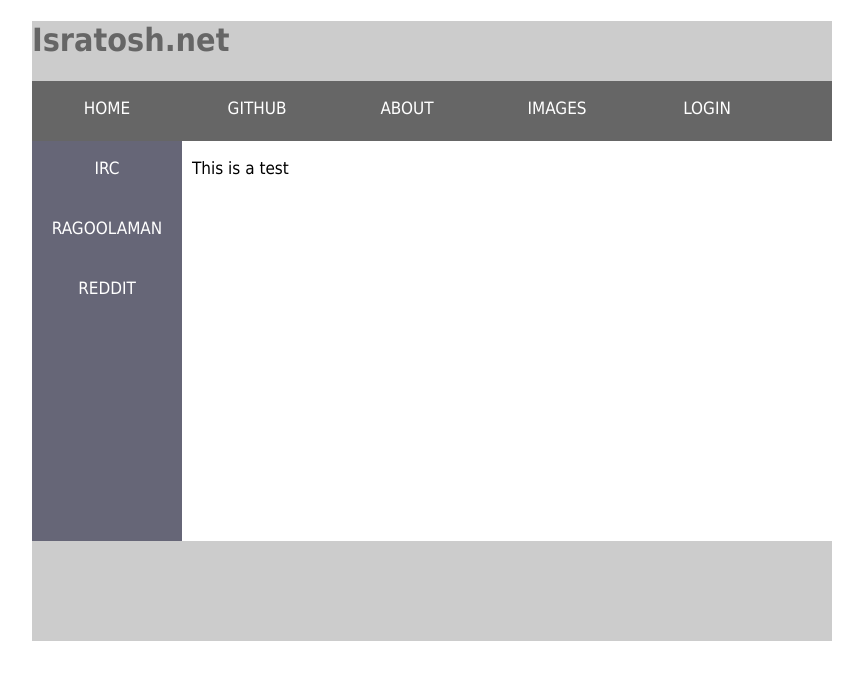
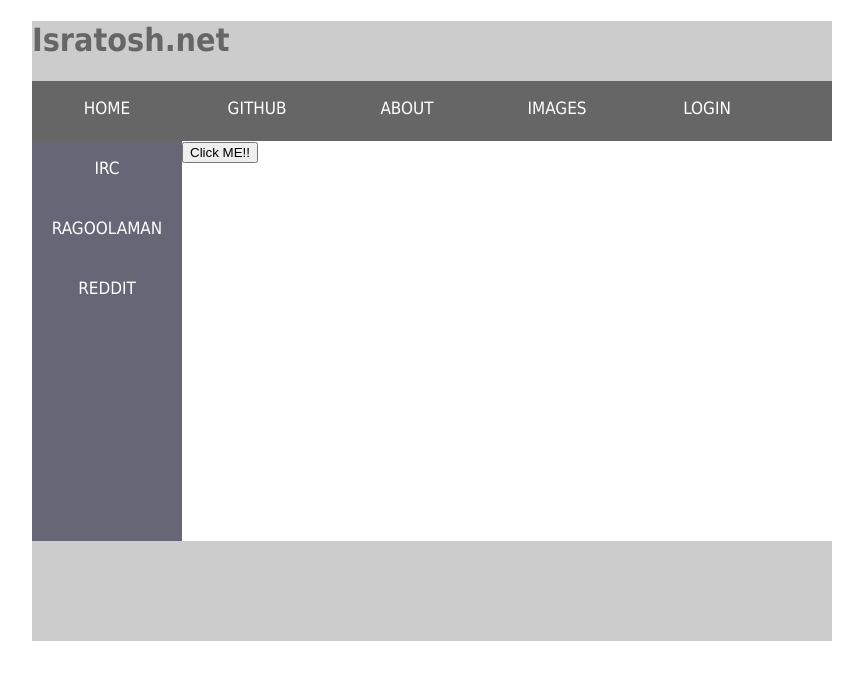
Before and after one commit to ragoolaman/ragoolaman.github.io, a Jekyll site: the page Isratosh/ServerSite.html, which Jekyll copies as it is, in a window 1280 px wide. Shown: the top 680 px of the page, without its empty margins (208-1071 px from the left). Built offline with Jekyll 4.4.1, drawn with Linux system fonts in a browser that asks for light colours.

Commit message:
created a button for a moment

```diff
--- a/Isratosh/ServerSite.html
+++ b/Isratosh/ServerSite.html
@@ -38,7 +38,7 @@ body {
 			</ul>
 		</div>
 		<div id="MainBody">
-			<p>This is a test</p>
+			<button type="button">Click ME!!</button>
 		</div>
 		<div id="Footer"></div>
 	</div>
```
